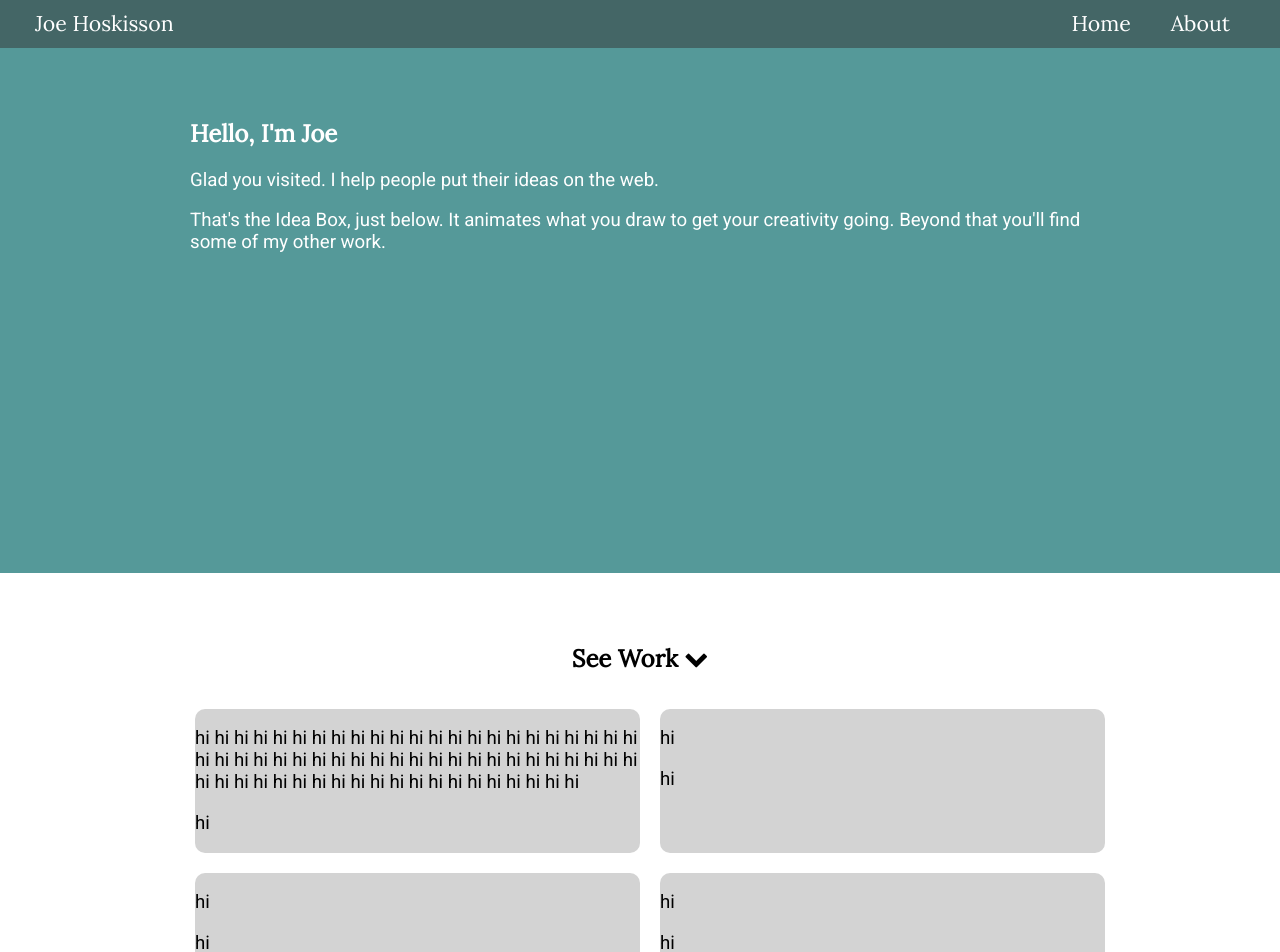
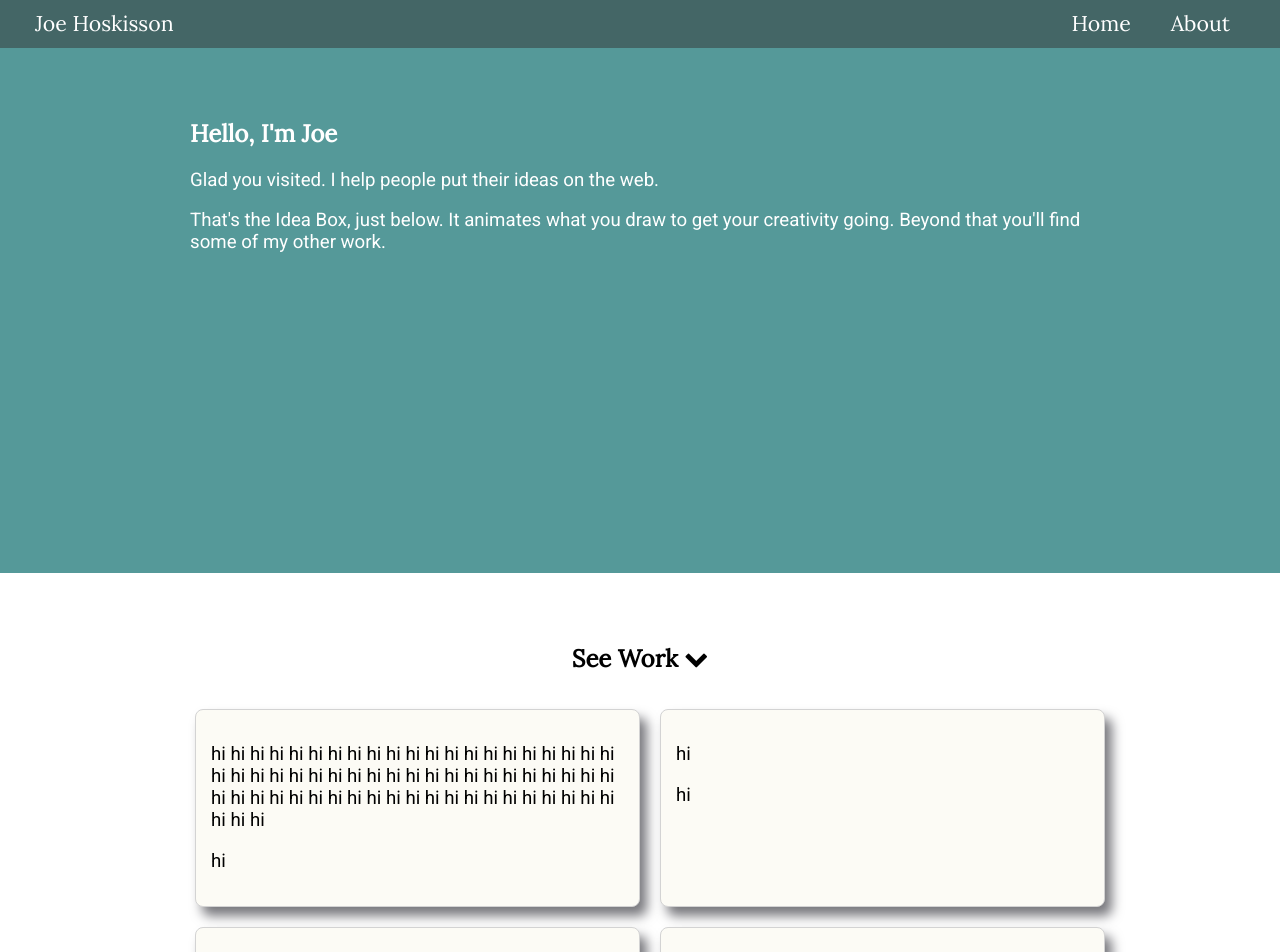
Before and after one commit to joevus/portfolio-ideabox, a React (Create React App) app: page / in a window 1280 px wide. Shown: the top 952 px of the page. Built offline with nearby package versions, Linux system fonts and the light colour scheme.

Commit message:
added shadow, other style to work entries.

```diff
--- a/src/css/index.css
+++ b/src/css/index.css
@@ -190,6 +190,15 @@ section.work .work_grid {
   padding: 15px;
 }
 
+section.work .work_entry {
+  /* background: #fcfaf2; */
+  /* background: #eeeef5; */
+  background: #fcfbf5;
+  border-radius: 8px;
+  border: solid lightgray 1px;
+  padding: 15px;
+}
+
 /* for small and larger screens */
 @media (min-width: 768px){
   section.work .work_grid {
@@ -198,11 +207,10 @@ section.work .work_grid {
     column-gap: 20px;
     row-gap: 20px;
   }
-}
 
-section.work .work_entry {
-  background: lightgray;
-  border-radius: 10px;
+  section.work .work_entry {
+    box-shadow: 7px 9px 12px rgba(120,120,125, 1);
+  }
 }
 
 /* Experience */
```
